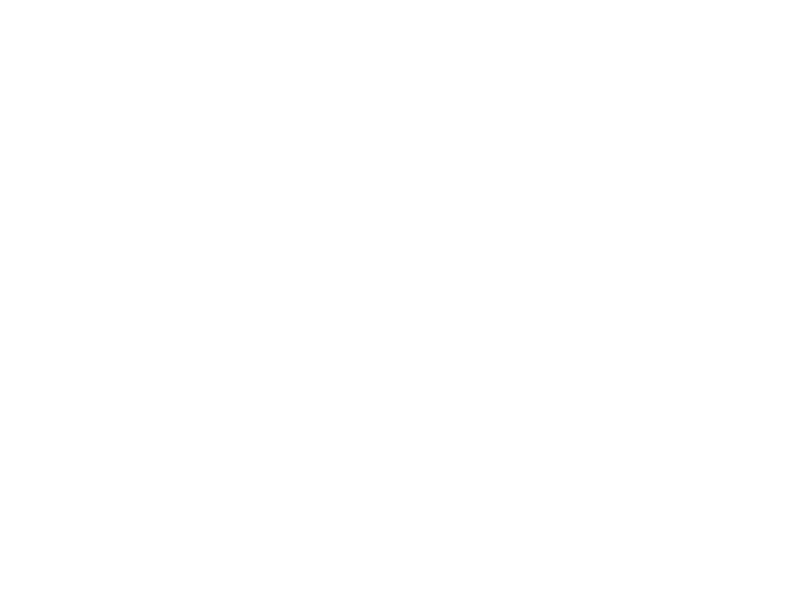
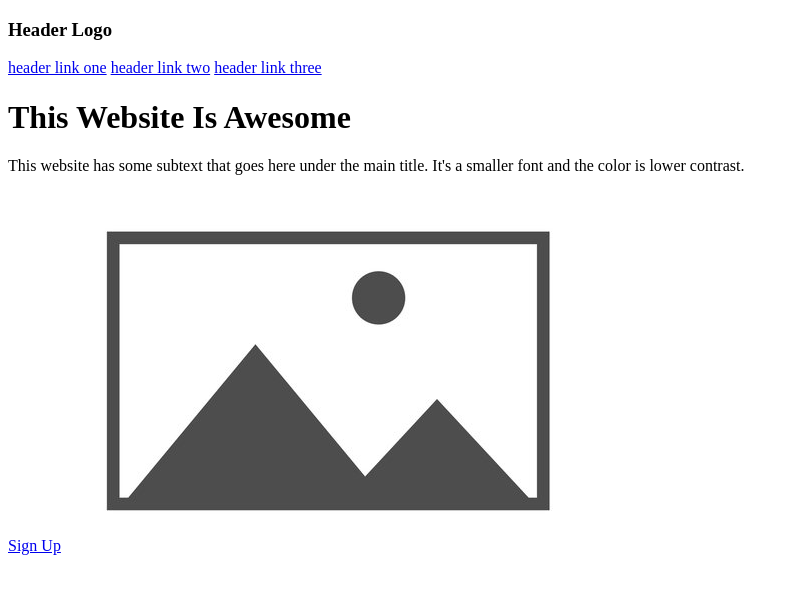
Before and after one commit to 3banjo/landingpageproject, a plain HTML site: page index.html in a window 1280 px wide. Shown: the whole page, without its empty margins (0-794 px from the left). Drawn offline with Linux system fonts and the light colour scheme.

Commit message:
Write header HTML and add placeholder image

```diff
--- a/index.html
+++ b/index.html
@@ -6,6 +6,15 @@
         <link href="styles.css" rel="stylesheet">
     </head>
     <body>
-
+        <div class="header">
+            <h3>Header Logo</h3>
+            <a href="index.html">header link one</a>
+            <a href="index.html">header link two</a>
+            <a href="index.html">header link three</a>
+            <h1>This Website Is Awesome</h1>
+            <p>This website has some subtext that goes here under the main title. It's a smaller font and the color is lower contrast.</p>
+            <a href="index.html">Sign Up</a>
+            <img src="../landingpageproject/img/360_F_248426448_NVKLywWqArG2ADUxDq6QprtIzsF82dMF.jpg" alt="placeholder">
+        </div>
     </body>
 </html>
```
Also changed, not shown: img/360_F_248426448_NVKLywWqArG2ADUxDq6QprtIzsF82dMF.jpg (added).
